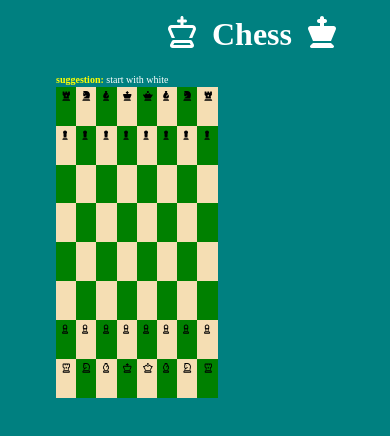
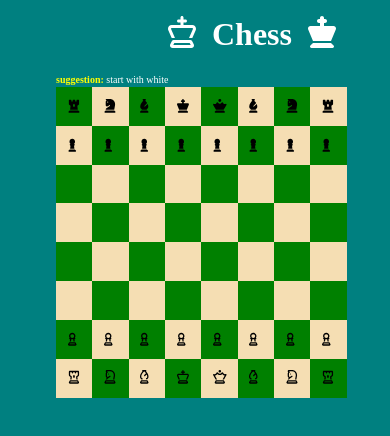
Before and after one commit to hanu329/Chess01, a React (Vite) app: page / in a window 390 px wide. Shown: the top 436 px of the page. Built offline with nearby package versions, Linux system fonts and the light colour scheme.

Commit message:
respons01

```diff
--- a/public/css/chessboard.css
+++ b/public/css/chessboard.css
@@ -32,12 +32,9 @@
 .toggleDiv1{
   width:12%;height:10vh;
 }
-@media screen and (max-width:60rem) {
-  .toggleDiv1{
-    width:12%;height:4.6vh;
-  }
-}
+
 .mainDiv{
+  /* border:2px solid red; */
   display:flex;
   flex-wrap:wrap;
 }
@@ -47,6 +44,7 @@
       display:flex;
       flex-wrap:wrap
     }
+
     .boardDiv{width:8%;
          height:5vw
         }
@@ -57,3 +55,27 @@
     font-size: 2.5vw;
     height:4rem;
 }
+
+@media screen and (max-width:60rem) {
+  .toggleDiv1{
+    width:12%;height:4.6vh;
+  }
+  .mainDiv{
+    display:block;
+    /* flex-wrap:wrap; */
+  }
+  .mainDiv>div{
+    /* border: 4px solid yellow; */
+    width:90%;
+  }
+  .contDiv{
+    width:90%;
+  }
+  .chessKey{
+     /* border:1px solid red;  */
+      padding:3vw;
+      font-size: 3.5vw;
+      height:4vw;
+  }
+
+}
```
